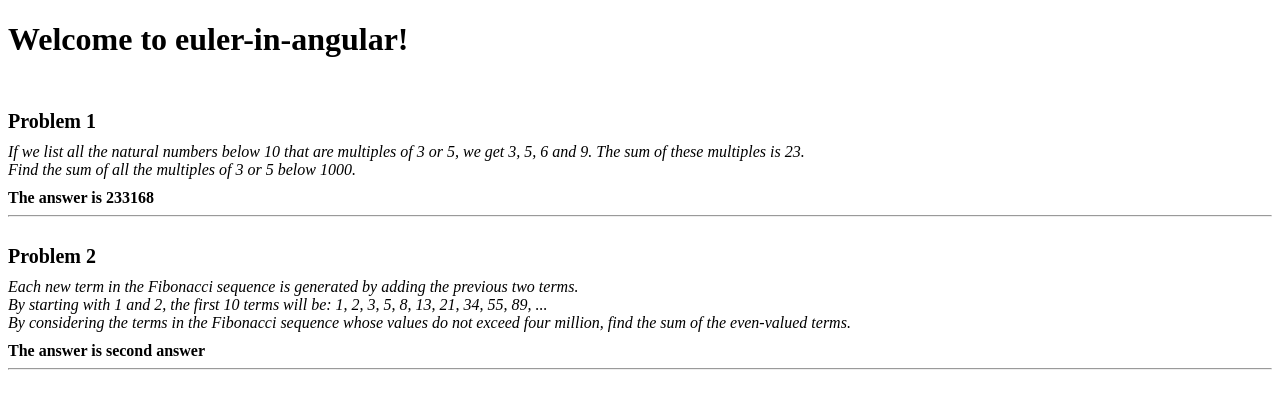
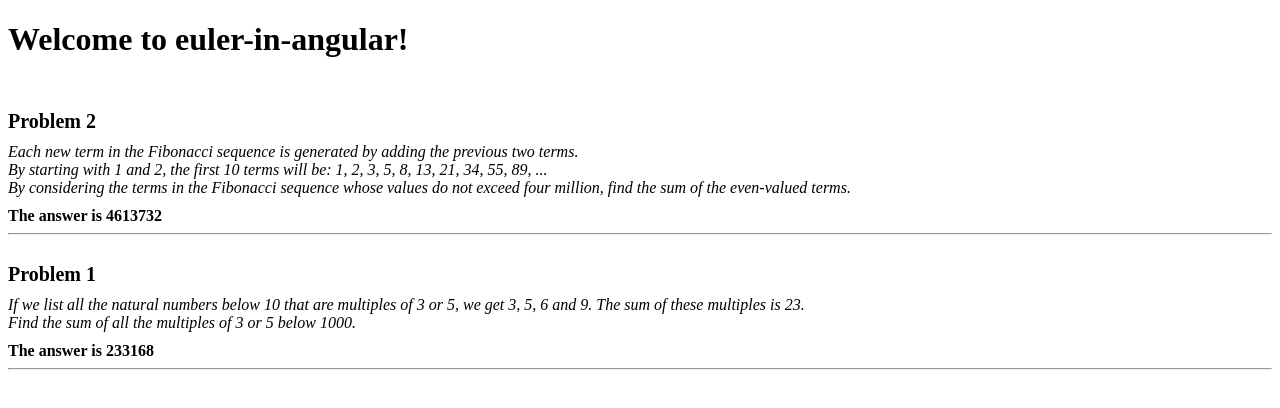
Before and after one commit to edwinvanderven/Euler-in-Angular, an Angular app: page / in a window 1280 px wide. Shown: the top 408 px of the page. Built offline with nearby package versions, Linux system fonts and the light colour scheme.

Commit message:
Added second problem and solution & renamed a few properties

```diff
--- a/src/app/app.component.model.ts
+++ b/src/app/app.component.model.ts
@@ -8,6 +8,6 @@ export interface IProblem {
 }
 
 export const PROBLEMS: IProblem[] = [
-  new FirstProblem(),
-  new SecondProblem()
+  new SecondProblem(),
+  new FirstProblem()
 ];
--- a/src/app/problems/second-problem.ts
+++ b/src/app/problems/second-problem.ts
@@ -7,6 +7,22 @@ export class SecondProblem implements IProblem{
                         '\nBy considering the terms in the Fibonacci sequence whose values do not exceed four million, find the sum of the even-valued terms.';
 
   getAnswer(): string {
-    return 'second answer';
+    const length = 4000000;
+
+    let result = 0;
+    let current = 1;
+    let next = 2;
+
+    while (current <= length) {
+      if (current % 2 === 0) {
+        result += current;
+      }
+
+      const tmp = current + next;
+      current = next;
+      next = tmp;
+    }
+
+    return result.toString();
   }
 }
```
Also changed, not shown: 2 other files (tests, documents, lock files or other folders).
